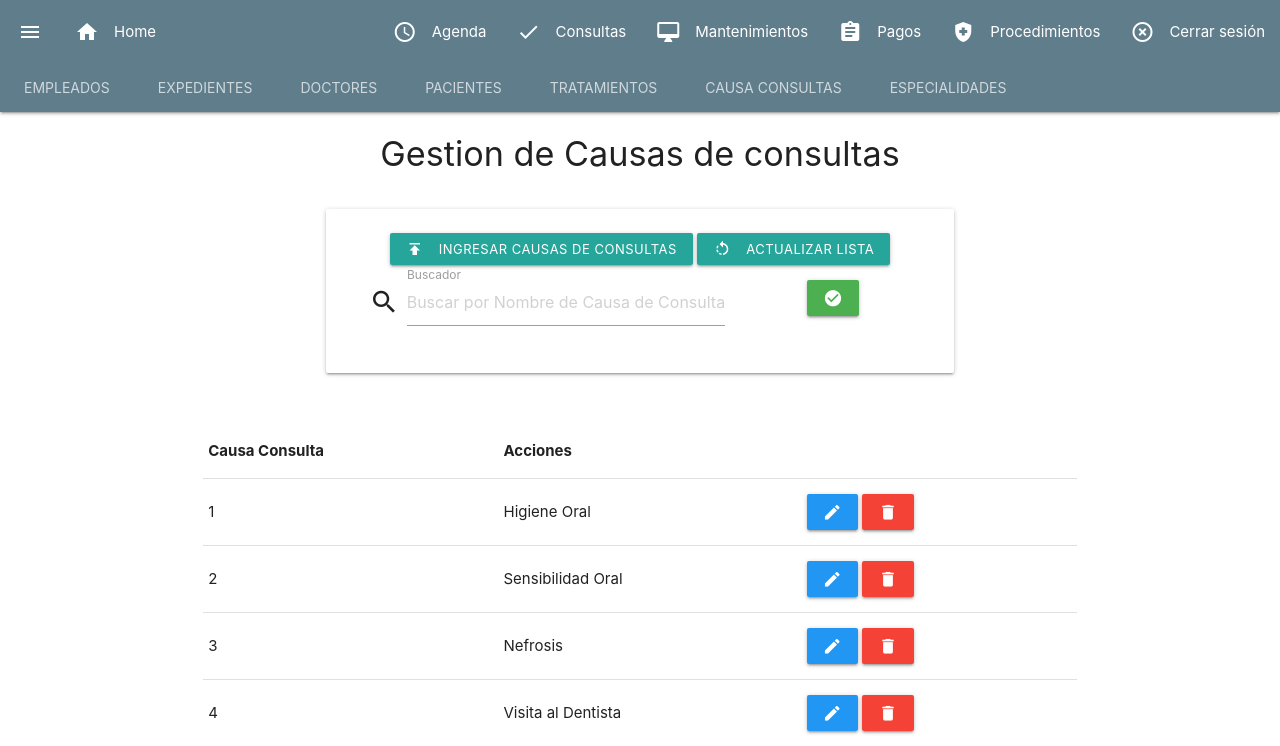
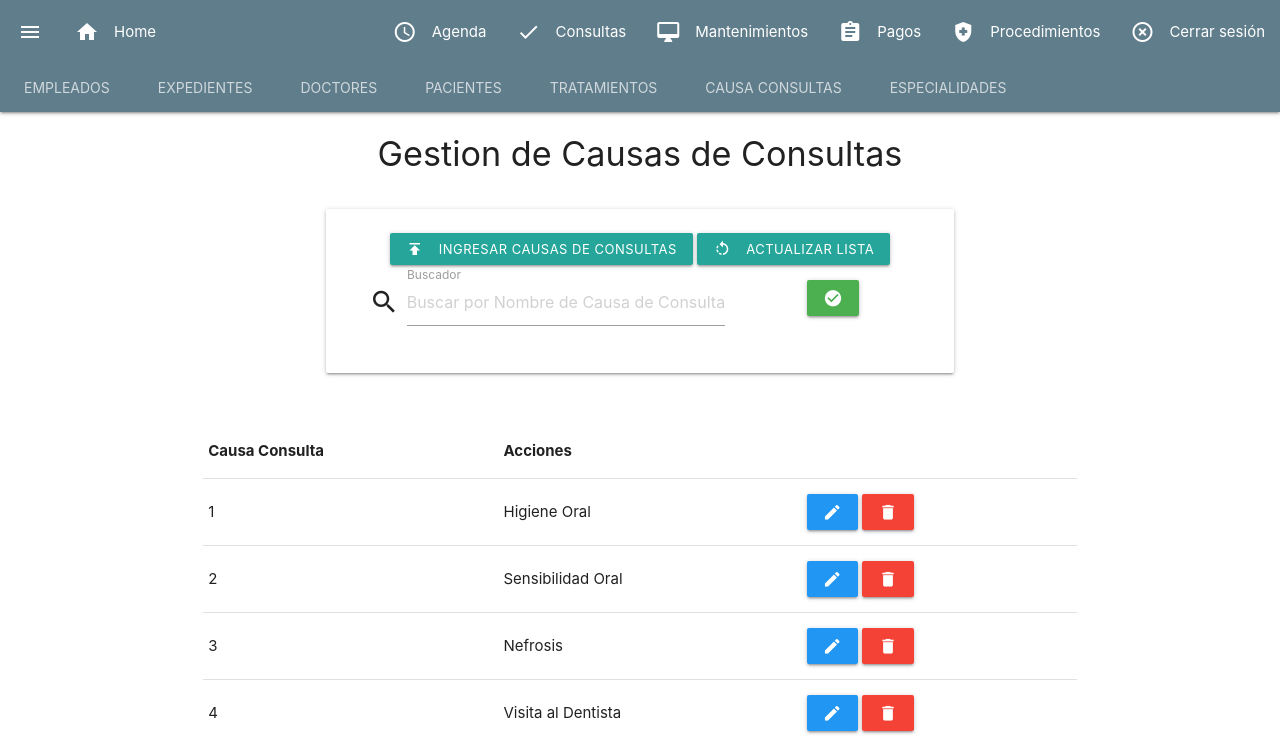
Before and after one commit to Aurelio-Capablanca/clinicaSmilieDesign, a PHP site: page /causaConsulta.php in a window 1280 px wide. Shown: the top 746 px of the page. Run offline with PHP 8.4, Linux system fonts and the light colour scheme; the visitor is signed in with stand-in values (Sample User, id 1); data comes from the database, SQL or seed files in the repository; style sheets or scripts are compiled from the project's sources; some libraries are stand-ins or nearby versions.

Commit message:
Correcciones de sintaxis

```diff
--- a/Smile Design/smileDesign/views/causaConsulta.php
+++ b/Smile Design/smileDesign/views/causaConsulta.php
@@ -6,7 +6,7 @@ Dashboard_Page::headerTemplate('Causas de Consultas');
 ?>
 <div class="container">
   <div class="row">
-     <h4 style="text-align:center;"> Gestion de Causas de consultas</h4>
+     <h4 style="text-align:center;"> Gestion de Causas de Consultas</h4>
     <div class="section container">
         <div class="row card-panel" style="text-align:center;">
         <a href="#save-modal" onclick="openCreateDialog()" class="waves-effect waves-light btn-small modal-trigger"><i class="material-icons left">publish</i>Ingresar Causas de consultas</a>
--- a/Smile Design/smileDesign/views/pacientes.php
+++ b/Smile Design/smileDesign/views/pacientes.php
@@ -6,7 +6,7 @@ Dashboard_Page::headerTemplate('Pacientes');
 ?>
 <div class="container">
   <div class="row">
-     <h4 style="text-align:center;"> Gestion de pacientes </h4>
+     <h4 style="text-align:center;"> Gestion de Pacientes </h4>
     <div class="section container">
         <div class="row card-panel" style="text-align:center;">
         <a href="#save-modal" onclick="openCreateDialog()" class="waves-effect waves-light btn-small modal-trigger"><i class="material-icons left">publish</i>Ingresar Paciente</a>
```
